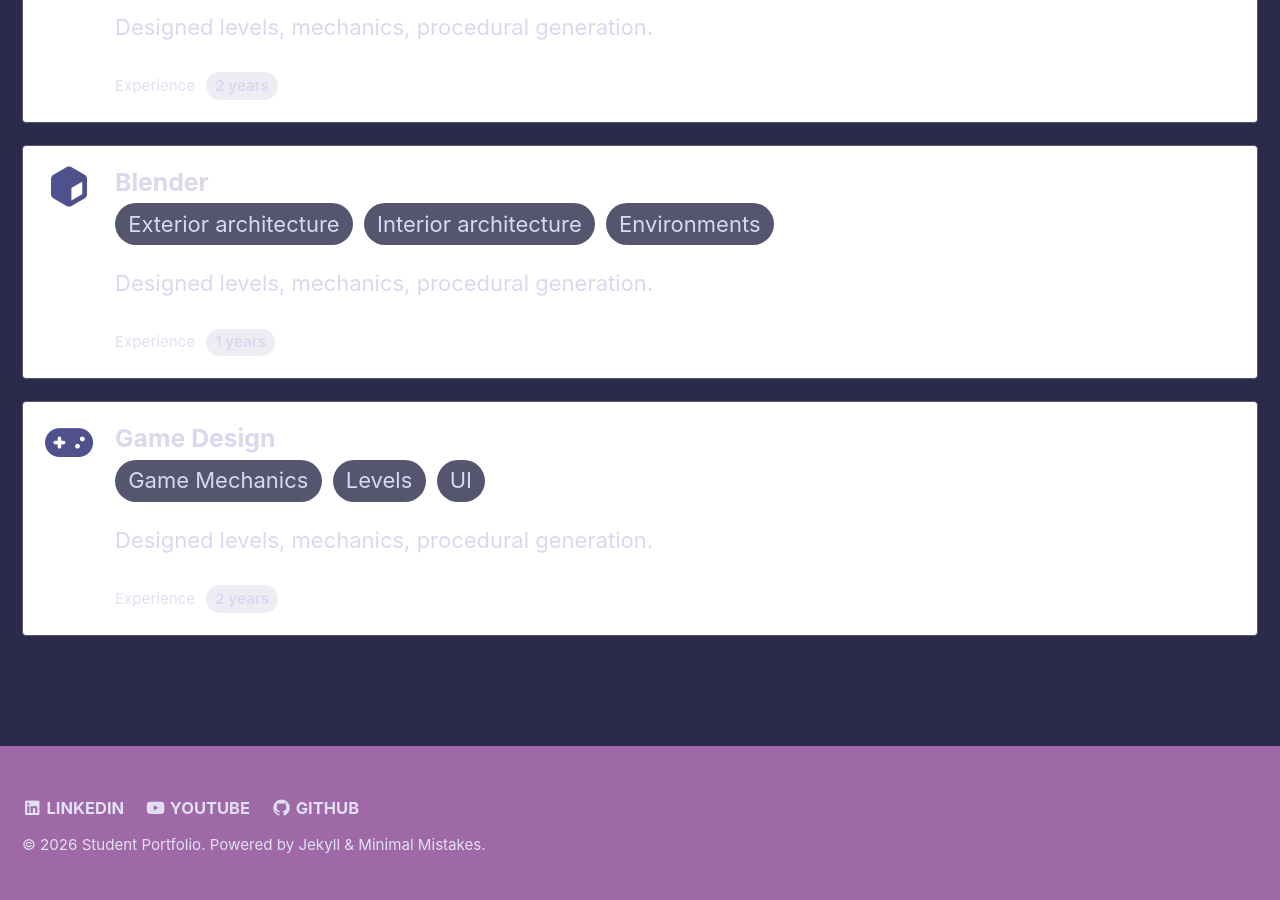
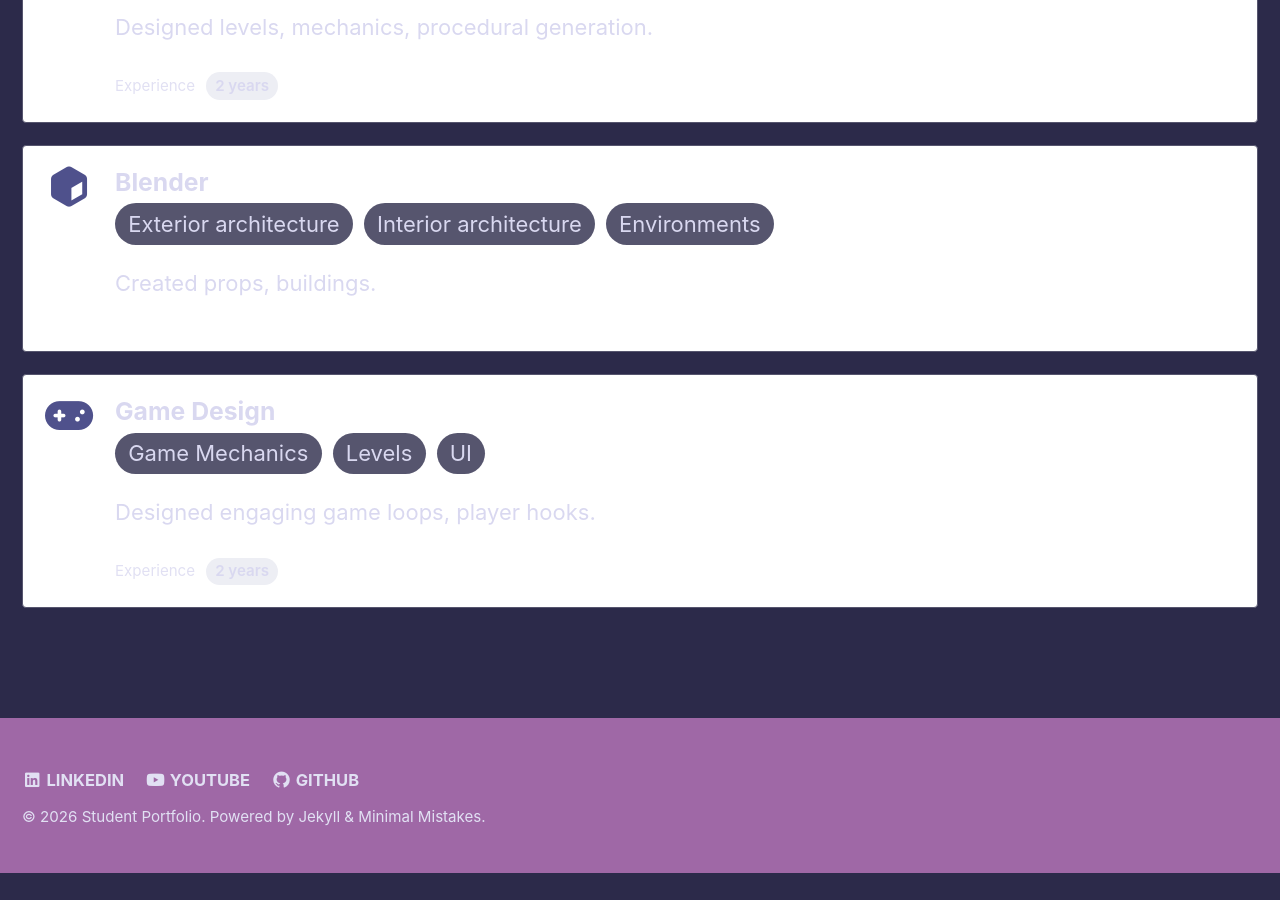
Before and after one commit to cmoss640/cmoss640.github.io, a Jekyll site: the page built from _pages/about-me.md, in a window 1280 px wide and 900 px high, scrolled down 783 px. Built offline with Jekyll 4.4.1, drawn with Linux system fonts in a browser that asks for light colours; after the commit the page ends 1656 px from its top, so only the background shows below that.

Commit message:
Update experience descriptions in about-me.md

```diff
--- a/_pages/about-me.md
+++ b/_pages/about-me.md
@@ -17,12 +17,12 @@ skills:
   - name: "Blender"
     icon: "fa-solid fa-cube"
     badges: ["Exterior architecture", "Interior architecture", "Environments"]
-    text: "Designed levels, mechanics, procedural generation."
-    years: 1
+    text: "Created props, buildings."
+    year: 1
   - name: "Game Design"
     icon: "fas fa-fw fa-gamepad"
     badges: ["Game Mechanics", "Levels", "UI"]
-    text: "Designed levels, mechanics, procedural generation."
+    text: "Designed engaging game loops, player hooks."
     years: 2
 ---
 
```
